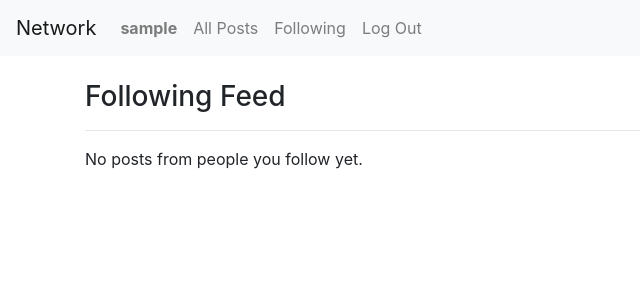
After one commit to iygeal/network, a Django app: page /following in a window 1280 px wide. The commit adds this page. Shown: the top 300 px of the page, without its empty margins (0-640 px from the left). Run offline with Django 3.2, Linux system fonts and the light colour scheme; the visitor is signed in with stand-in values (Sample User, id 1); data that the repository does not hold is empty; some libraries are stand-ins or nearby versions.

Commit message:
UPGRADE: Upgraded the Following navigation button to display posts by followed users only

```diff
--- /dev/null
+++ b/project4/network/templates/network/following.html
@@ -0,0 +1,24 @@
+{% extends "network/layout.html" %}
+
+{% block body %}
+<div class="container mt-4">
+  <h3>Following Feed</h3>
+  <hr>
+
+  {% if posts %}
+    {% for post in posts %}
+      <div class="card mb-3">
+        <div class="card-body">
+          <a href="{% url 'profile' post.author.username %}">
+            <strong>{{ post.author.username }}</strong>
+          </a>
+          <p class="card-text mt-2">{{ post.content }}</p>
+          <small class="text-muted">{{ post.timestamp|date:"M d, Y H:i" }}</small>
+        </div>
+      </div>
+    {% endfor %}
+  {% else %}
+    <p>No posts from people you follow yet.</p>
+  {% endif %}
+</div>
+{% endblock %}
--- a/project4/network/templates/network/layout.html
+++ b/project4/network/templates/network/layout.html
@@ -24,7 +24,7 @@
                 </li>
                 {% if user.is_authenticated %}
                     <li class="nav-item">
-                        <a class="nav-link" href="#">Following</a>
+                        <a class="nav-link" href="{% url 'following' %}">Following</a>
                     </li>
                     <li class="nav-item">
                         <a class="nav-link" href="{% url 'logout' %}">Log Out</a>
--- a/project4/network/urls.py
+++ b/project4/network/urls.py
@@ -12,4 +12,6 @@ urlpatterns = [
     path("profile/<str:username>", views.profile, name="profile"),
     path("toggle_follow/<str:username>",
          views.toggle_follow, name="toggle_follow"),
+    path("following", views.following, name="following"),
+
 ]
--- a/project4/network/views.py
+++ b/project4/network/views.py
@@ -152,3 +152,17 @@ def toggle_follow(request, username):
         # Already following -> unfollow
         follow_relation.delete()
     return HttpResponseRedirect(reverse("profile", args=[username]))
+
+
+@login_required
+def following(request):
+    # Get all users that the current user follows
+    followed_users = request.user.following.values_list("following", flat=True)
+
+    # Get posts only from those users
+    posts = Post.objects.filter(
+        author__in=followed_users).order_by("-timestamp")
+
+    return render(request, "network/following.html", {
+        "posts": posts
+    })
```
